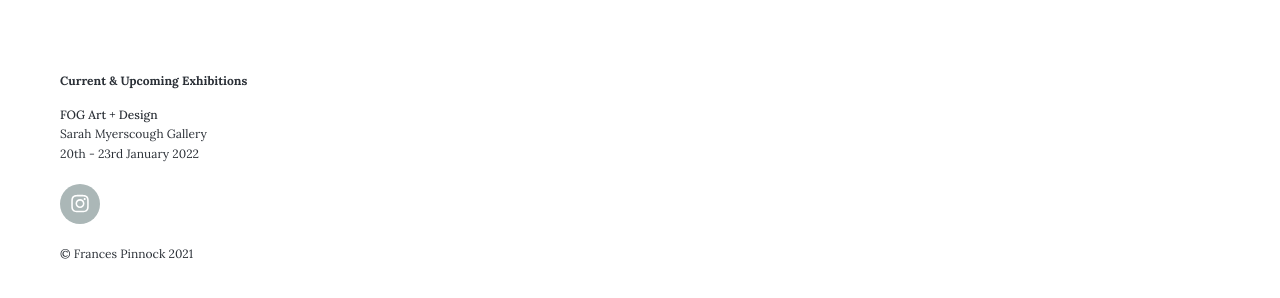
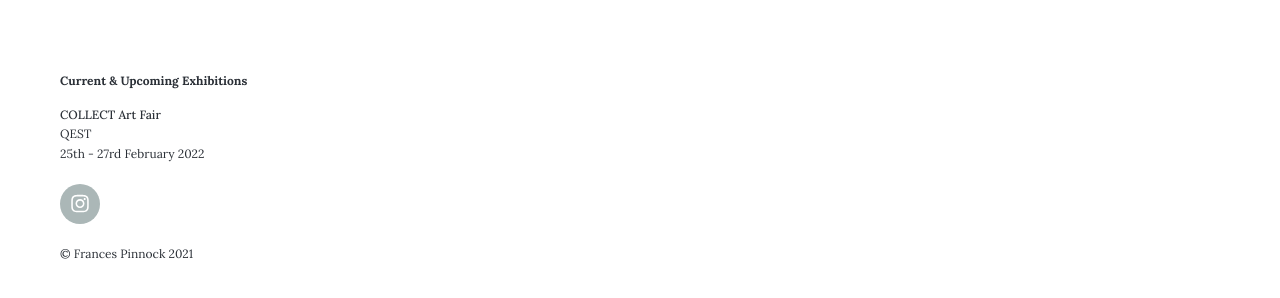
Before and after one commit to francespinnock/francespinnock.github.io, a Jekyll site: the page built from index.md, in a window 1280 px wide. Shown: the part 597-895 px from the top of the page. Built offline with Jekyll 4.4.1, drawn with Linux system fonts in a browser that asks for light colours; nearby versions of some CDN libraries.

Commit message:
Update header.html

```diff
--- a/_includes/header.html
+++ b/_includes/header.html
@@ -83,9 +83,9 @@
 
 				</p>
 				<p>
-					<a href="https://www.fogfair.com/">FOG Art + Design</a><br />
-					Sarah Myerscough Gallery<br />
-					20th - 23rd January 2022<br />
+					<a href="https://www.craftscouncil.org.uk/topics/collect-2022">COLLECT Art Fair</a><br />
+					QEST <br />
+					25th - 27rd February 2022<br />
 
 				</p>
 
```
